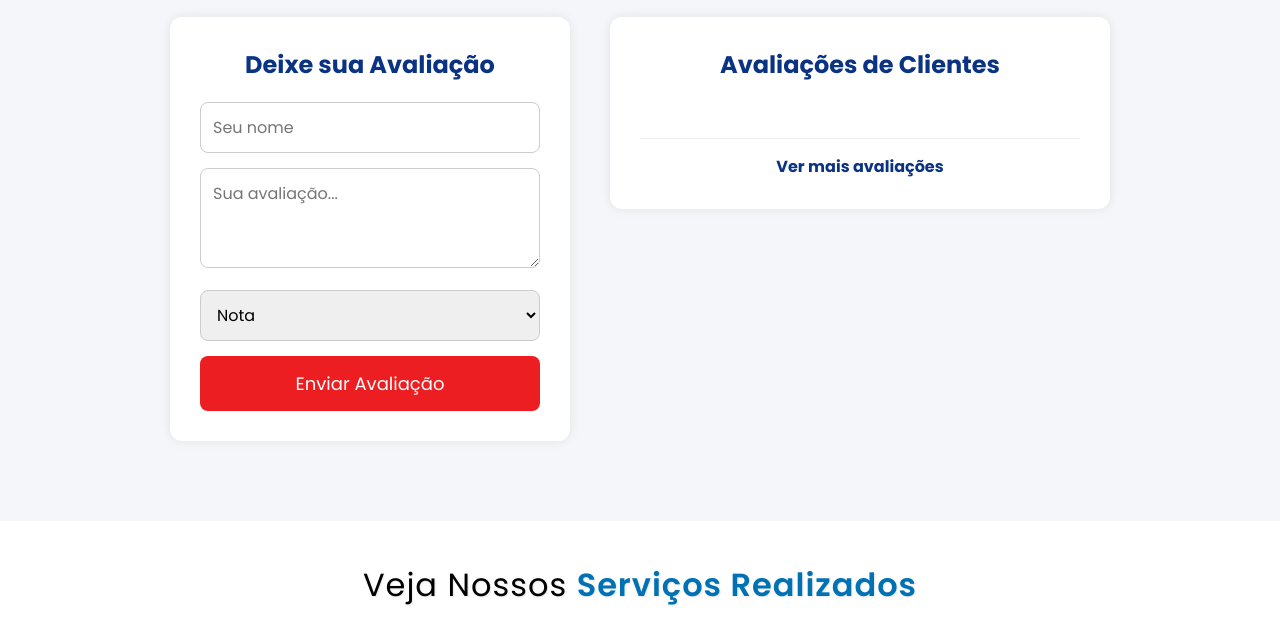
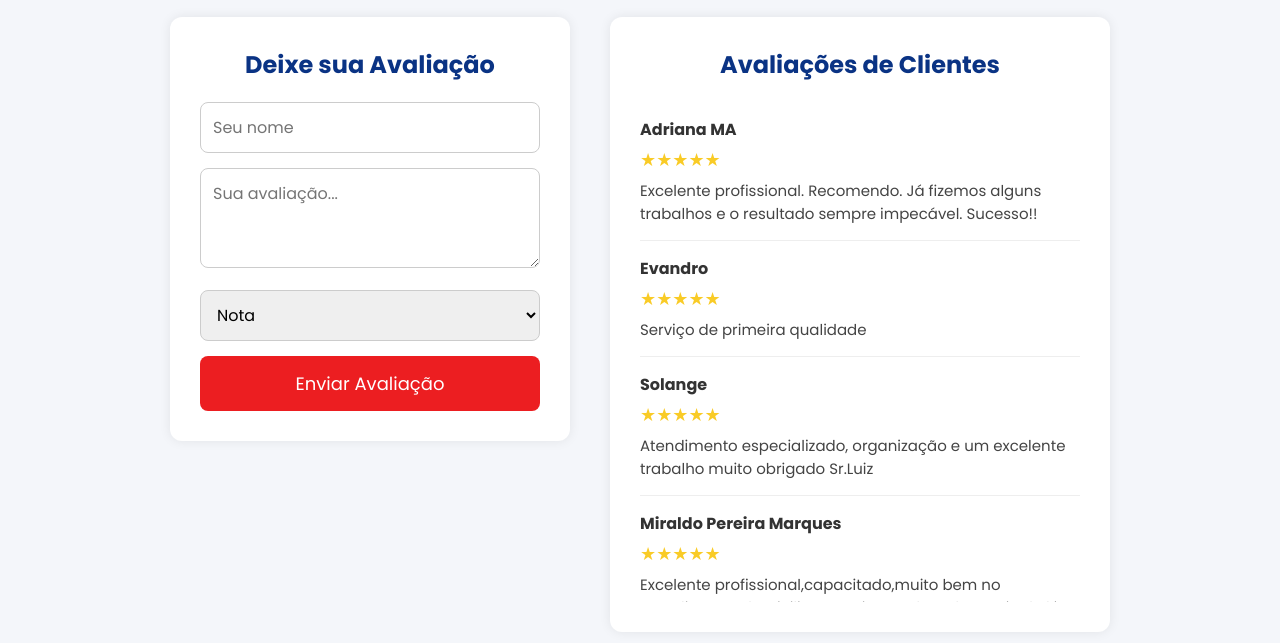
Before and after one commit to EHscDEV/ALS-refrigeracao-climatizacaoeeletrica, a plain HTML site: page index.html in a window 1280 px wide. Shown: the part 6110-6753 px from the top of the page. Drawn offline with nearby package versions, Linux system fonts and the light colour scheme; a script that the page names is missing.

Commit message:
Update index.html

```diff
--- a/index.html
+++ b/index.html
@@ -418,6 +418,26 @@
     <div class="comentarios-wrapper" id="comentariosWrapper">
       <!-- COMENTÁRIOS AQUI -->
       <div class="comentario">
+        <p class="nome">Adriana MA</p>
+        <p class="estrelas">★★★★★</p>
+        <p class="texto">Excelente profissional. Recomendo. Já fizemos alguns trabalhos e o resultado sempre impecável. Sucesso!!</p>
+      </div>
+      <div class="comentario">
+        <p class="nome">Evandro</p>
+        <p class="estrelas">★★★★★</p>
+        <p class="texto">Serviço de primeira qualidade</p>
+      </div>
+      <div class="comentario">
+        <p class="nome">Solange</p>
+        <p class="estrelas">★★★★★</p>
+        <p class="texto">Atendimento especializado, organização e um excelente trabalho muito obrigado Sr.Luiz</p>
+      </div>
+      <div class="comentario">
+        <p class="nome">Miraldo Pereira Marques</p>
+        <p class="estrelas">★★★★★</p>
+        <p class="texto">Excelente profissional,capacitado,muito bem no atendimento domiciliar,respeitoso,educado, amável,além da rapidez e agilidade</p>
+      </div>
+      <div class="comentario">
         <p class="nome"></p>
         <p class="estrelas"></p>
         <p class="texto"></p>
```
